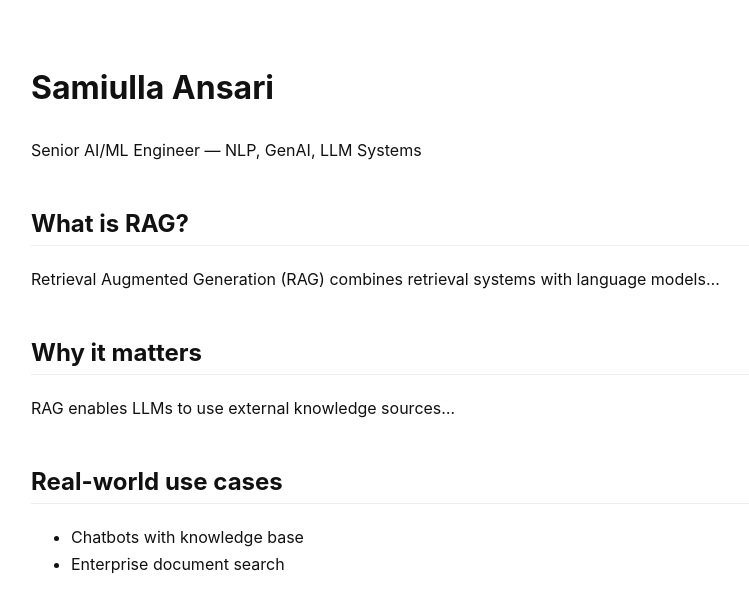
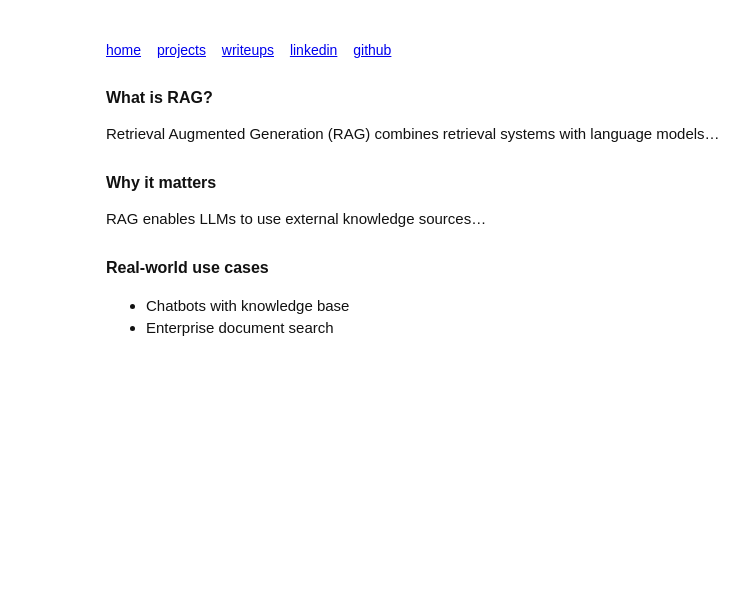
Before and after one commit to samiullaansari/samiullaansari.github.io, a Jekyll site: the page built from _posts/2026-03-29-rag-systems.md, in a window 1280 px wide. Shown: the top 613 px of the page, without its empty margins (209-958 px from the left). Built offline with Jekyll 4.4.1, drawn with Linux system fonts in a browser that asks for light colours.

Commit message:
Updated the layout

```diff
--- a/_layouts/default.html
+++ b/_layouts/default.html
@@ -7,50 +7,57 @@
 
   <style>
     body {
-      font-family: -apple-system, BlinkMacSystemFont, "Segoe UI", Roboto;
-      max-width: 800px;
-      margin: auto;
-      padding: 40px 20px;
-      line-height: 1.7;
+      font-family: Arial, sans-serif;
+      max-width: 650px;
+      margin: 40px auto;
+      padding: 0 10px;
+      line-height: 1.5;
+      font-size: 15px;
       color: #111;
     }
 
-    h1 { font-size: 32px; }
-    h2 { margin-top: 40px; border-bottom: 1px solid #eee; }
-
-    a { color: #0077cc; text-decoration: none; }
-    a:hover { text-decoration: underline; }
-
-    .timeline {
-      border-left: 2px solid #ddd;
-      margin-left: 10px;
-      padding-left: 20px;
+    /* Minimal nav */
+    .nav {
+      font-size: 14px;
+      margin-bottom: 20px;
     }
 
-    .item {
-      margin-bottom: 25px;
-      position: relative;
+    .nav a {
+      margin-right: 12px;
+      color: #0000EE;
+      text-decoration: underline;
     }
 
-    .item::before {
-      content: "";
-      position: absolute;
-      left: -29px;
-      top: 5px;
-      width: 10px;
-      height: 10px;
-      background: #111;
-      border-radius: 50%;
+    h1 {
+      font-size: 24px;
+      margin-bottom: 5px;
     }
 
-    .year { font-size: 13px; color: #666; }
+    h2 {
+      font-size: 16px;
+      margin-top: 25px;
+    }
+
+    p {
+      margin: 8px 0;
+    }
+
+    a {
+      color: #0000EE;
+      text-decoration: underline;
+    }
   </style>
 </head>
 
 <body>
 
-<h1>Samiulla Ansari</h1>
-<p>Senior AI/ML Engineer — NLP, GenAI, LLM Systems</p>
+<div class="nav">
+  <a href="/">home</a>
+  <a href="/projects">projects</a>
+  <a href="/blog">writeups</a>
+  <a href="https://www.linkedin.com/in/sami-iitb/" target="_blank">linkedin</a>
+  <a href="https://github.com/samiullaansari" target="_blank">github</a>
+</div>
 
 {{ content }}
 
```
Also changed, not shown: index.md (+28 -20 lines).
